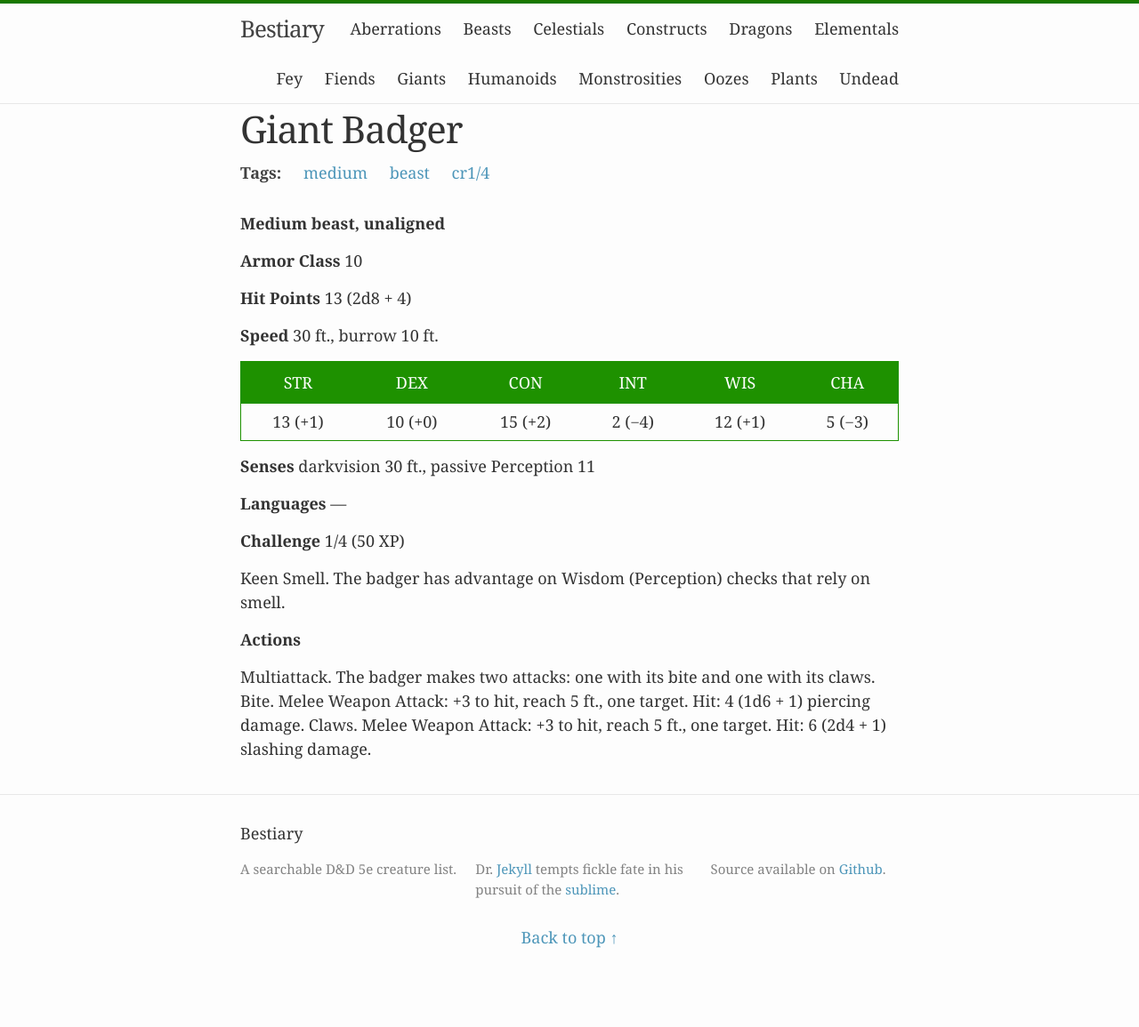
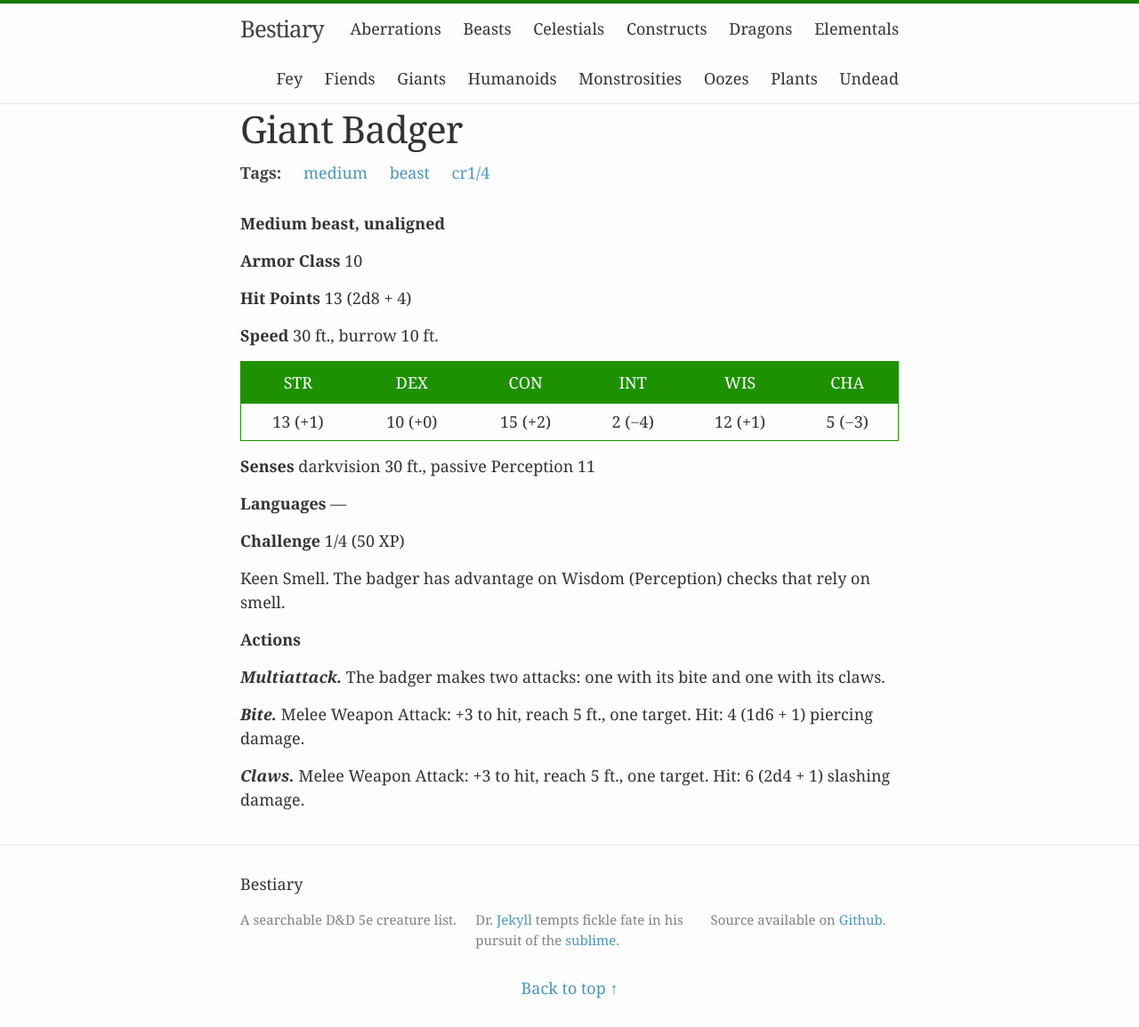
Before and after one commit to beaurancourt/bestiary, a Jekyll site: the page built from _posts/2016-02-29-giant-badger.markdown, in a window 1280 px wide. Shown: the whole page at 89% size. Built offline with Jekyll 4.4.1, drawn with Linux system fonts in a browser that asks for light colours; before the commit the page ends 1098 px from its top, so only the background shows below that.

```diff
--- a/_posts/2016-02-29-giant-badger.markdown
+++ b/_posts/2016-02-29-giant-badger.markdown
@@ -27,4 +27,8 @@ tags: [medium, beast, cr1/4]
 
 **Actions**
 
-Multiattack. The badger makes two attacks: one with its bite and one with its claws. Bite. Melee Weapon Attack: +3 to hit, reach 5 ft., one target. Hit: 4 (1d6 + 1) piercing damage. Claws. Melee Weapon Attack: +3 to hit, reach 5 ft., one target. Hit: 6 (2d4 + 1) slashing damage.
+***Multiattack.*** The badger makes two attacks: one with its bite and one with its claws.
+
+***Bite.*** Melee Weapon Attack: +3 to hit, reach 5 ft., one target. Hit: 4 (1d6 + 1) piercing damage.
+
+***Claws.*** Melee Weapon Attack: +3 to hit, reach 5 ft., one target. Hit: 6 (2d4 + 1) slashing damage.
```
